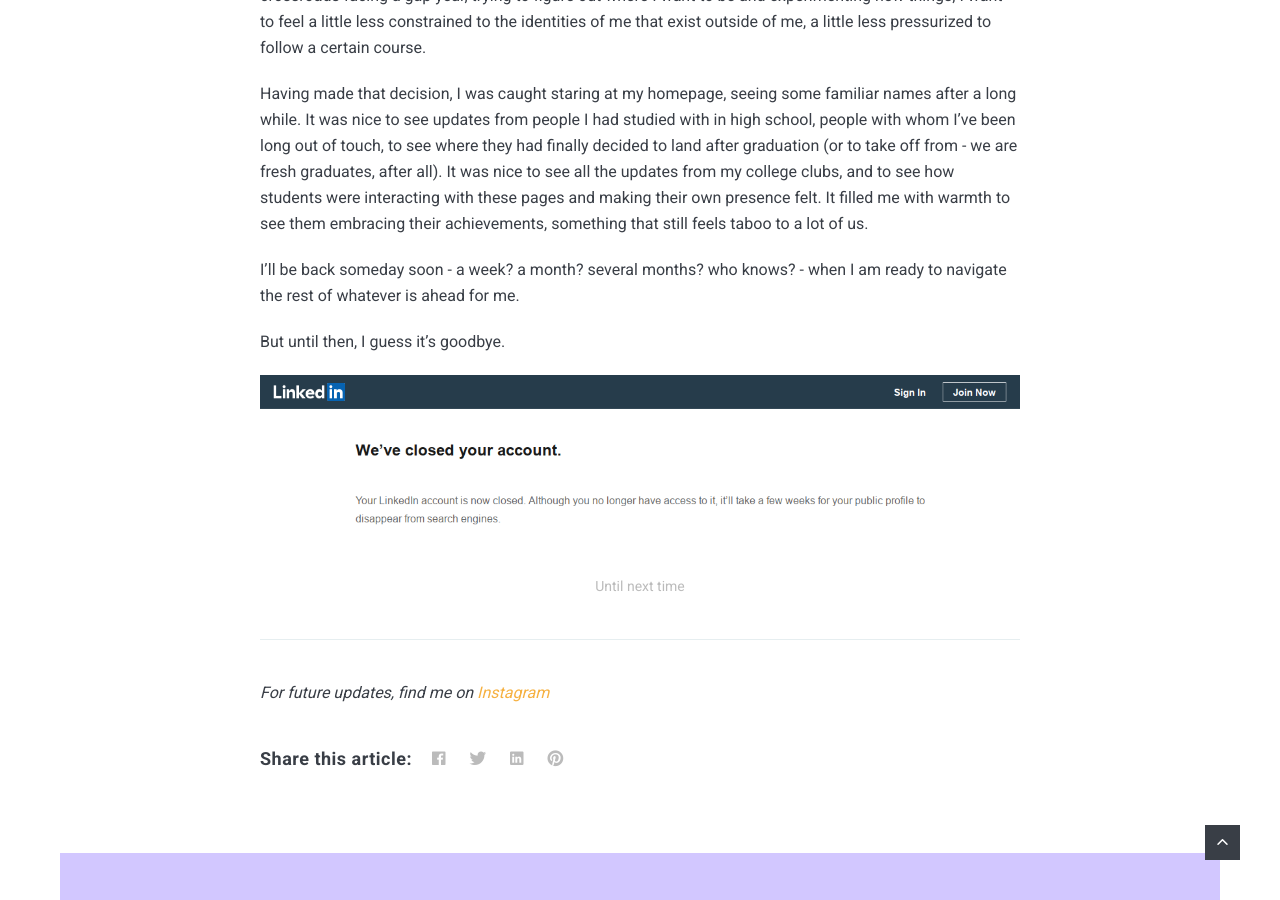
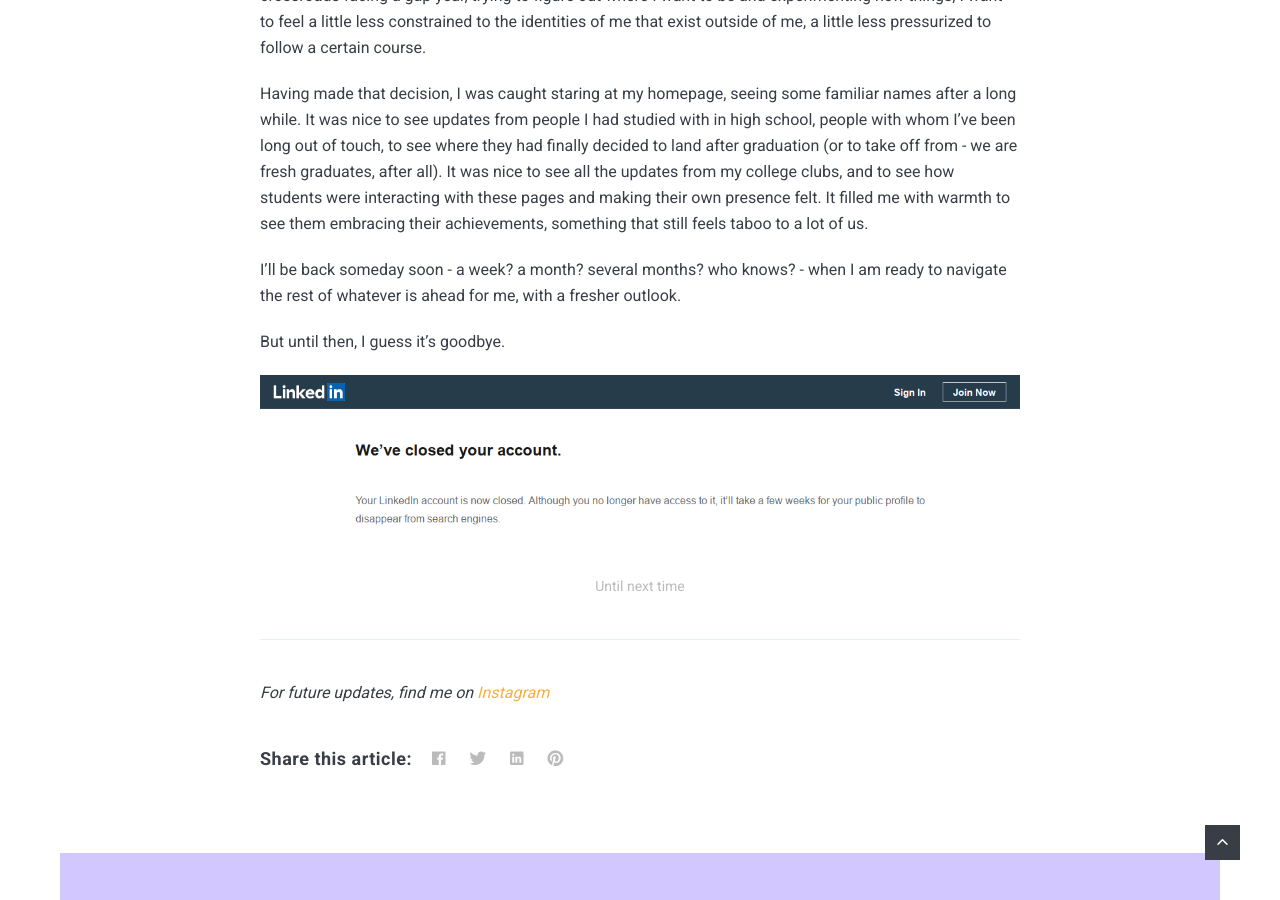
Before and after one commit to liyanasahir/liyanasahir.github.io, a Jekyll site: the page built from _posts/2020-08-17-i-deleted-my-linkedin.md, in a window 1280 px wide and 900 px high, scrolled down 1830 px. Built offline with Jekyll 4.4.1, drawn with Linux system fonts in a browser that asks for light colours; nearby versions of some CDN libraries; comment, search, counter and statistics services are not loaded.

Commit message:
Added blog: deleted linkedin

```diff
--- a/_posts/2020-08-17-i-deleted-my-linkedin.md
+++ b/_posts/2020-08-17-i-deleted-my-linkedin.md
@@ -27,7 +27,7 @@ I know Linkedin is an integral part of your online presence, more so for a recen
 
 Having made that decision, I was caught staring at my homepage, seeing some familiar names after a long while. It was nice to see updates from people I had studied with in high school, people with whom I’ve been long out of touch, to see where they had finally decided to land after graduation (or to take off from - we are fresh graduates, after all). It was nice to see all the updates from my college clubs, and to see how students were interacting with these pages and making their own presence felt. It filled me with warmth to see them embracing their achievements, something that still feels taboo to a lot of us.
 
-I’ll be back someday soon  - a week? a month? several months? who knows? - when I am ready to navigate the rest of whatever is ahead for me.
+I’ll be back someday soon  - a week? a month? several months? who knows? - when I am ready to navigate the rest of whatever is ahead for me, with a fresher outlook.
 
 But until then, I guess it's goodbye.
 
```
